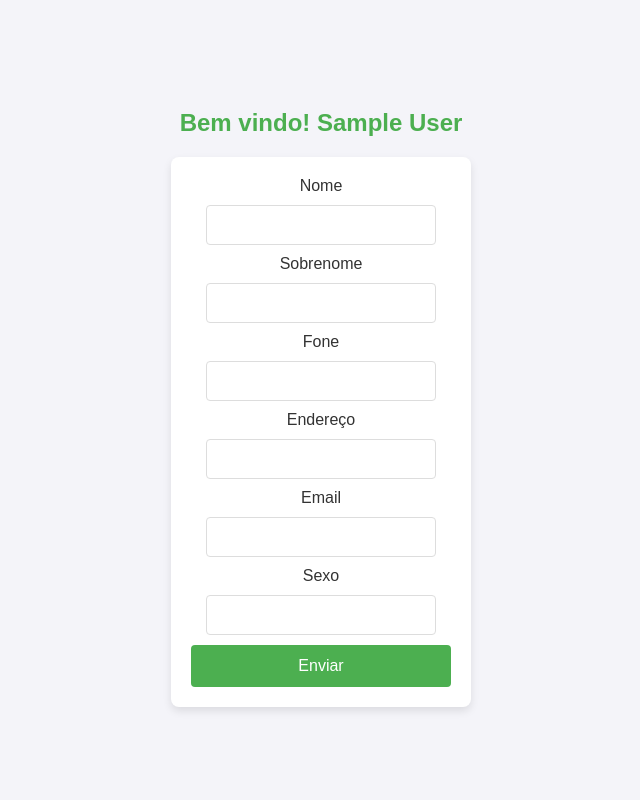
After one commit to Hawstyyy/Curso-Senac, a PHP site: page /user.php in a window 1280 px wide. The commit adds this page. Shown: the whole page, without its empty margins (319-959 px from the left). Run offline with PHP 8.4, Linux system fonts and the light colour scheme; the visitor is signed in with stand-in values (Sample User, id 1).

Commit message:
atividade dia 09/12

```diff
--- a/oferta 2/UC - web/04-12/admin.php
+++ b/oferta 2/UC - web/04-12/admin.php
@@ -1,6 +1,6 @@
 <?php
-  include('action.php');
-  include('verificacaoadmin.php');
+    include('verificacaoadmin.php');
+    include('count.php');
 ?>
 
 <!DOCTYPE html>
@@ -38,7 +38,7 @@
             <section class="stats">
                 <div class="stat-card">
                     <h3>Usuários</h3>
-                    <p><?php echo count()?></p>
+                    <p><?php echo $count; ?></p>
                 </div>
                 <div class="stat-card">
                     <h3>Vendas</h3>
--- /dev/null
+++ b/oferta 2/UC - web/04-12/user.css
@@ -0,0 +1,56 @@
+/* Estilos básicos para a página */
+body {
+  font-family: Arial, sans-serif;
+  background-color: #f4f4f9;
+  color: #333;
+  margin: 0;
+  padding: 0;
+  display: flex;
+  justify-content: center;
+  align-items: center;
+  height: 100vh;
+}
+
+h1 {
+  font-size: 24px;
+  color: #4CAF50;
+  text-align: center;
+  margin-bottom: 20px;
+}
+
+form {
+  background-color: #ffffff;
+  padding: 20px;
+  border-radius: 8px;
+  box-shadow: 0 4px 8px rgba(0, 0, 0, 0.1);
+  width: 300px;
+  box-sizing: border-box;
+}
+
+form input {
+  width: 80%;
+  padding: 10px;
+  margin: 10px 0;
+  border: 1px solid #ddd;
+  border-radius: 4px;
+  font-size: 16px;
+}
+
+form button {
+  background-color: #4CAF50;
+  color: white;
+  padding: 12px;
+  border: none;
+  border-radius: 4px;
+  cursor: pointer;
+  width: 100%;
+  font-size: 16px;
+}
+
+form button:hover {
+  background-color: #45a049;
+}
+
+.container {
+  text-align: center;
+}
--- /dev/null
+++ b/oferta 2/UC - web/04-12/user.php
@@ -0,0 +1,29 @@
+<?php
+  include('verificacao.php');
+?>
+
+<!DOCTYPE html>
+<html lang="en">
+<head>
+  <meta charset="UTF-8">
+  <meta name="viewport" content="width=device-width, initial-scale=1.0">
+  <title>Document</title>
+  <!-- Vinculando o arquivo CSS externo -->
+  <link rel="stylesheet" href="user.css">
+</head>
+<body>
+  <div class="container">
+    <h1><?php echo "Bem vindo! " . $_SESSION['nome'];?></h1>
+
+    <form action="action_user.php" method="post">
+      Nome <input type="text" name="first_name"><br>
+      Sobrenome <input type="text" name="last_name"><br>
+      Fone <input type="text" name="fone"><br>
+      Endereço <input type="text" name="address"><br>
+      Email <input type="text" name="email"><br>
+      Sexo <input type="text" name="sexo"><br>
+      <button type="submit">Enviar</button>
+    </form>
+  </div>
+</body>
+</html>
--- a/oferta 2/UC - web/04-12/verificacao.php
+++ b/oferta 2/UC - web/04-12/verificacao.php
@@ -1,4 +1,6 @@
 <?php
+session_start();
 if (empty($_SESSION['nome']) || !$_SESSION['nome']) {
   header('location: index.php');
+  $_SESSION['erro'] = 'Por favor, logue primeiro';
 }
--- a/oferta 2/UC - web/04-12/verificacaoadmin.php
+++ b/oferta 2/UC - web/04-12/verificacaoadmin.php
@@ -1,7 +1,7 @@
 <?php
+session_start();
 if ($_SESSION['setor'] != 'admin'){
-  $_SESSION['erro'] = 'Você não tem acesso a esse painel'
-  header('location: usuario.php');
+  $_SESSION['erro'] = 'Você não tem acesso a esse painel';
+  header('location: index.php');
   exit();
 }
-?>
```
Also changed, not shown: oferta 2/UC - web/04-12/action.php (+5 -12 lines), oferta 2/UC - web/04-12/action_user.php (added, +25 -0 lines), oferta 2/UC - web/04-12/count.php (added, +7 -0 lines), oferta 2/UC - web/04-12/index.php (+4 -7 lines).
